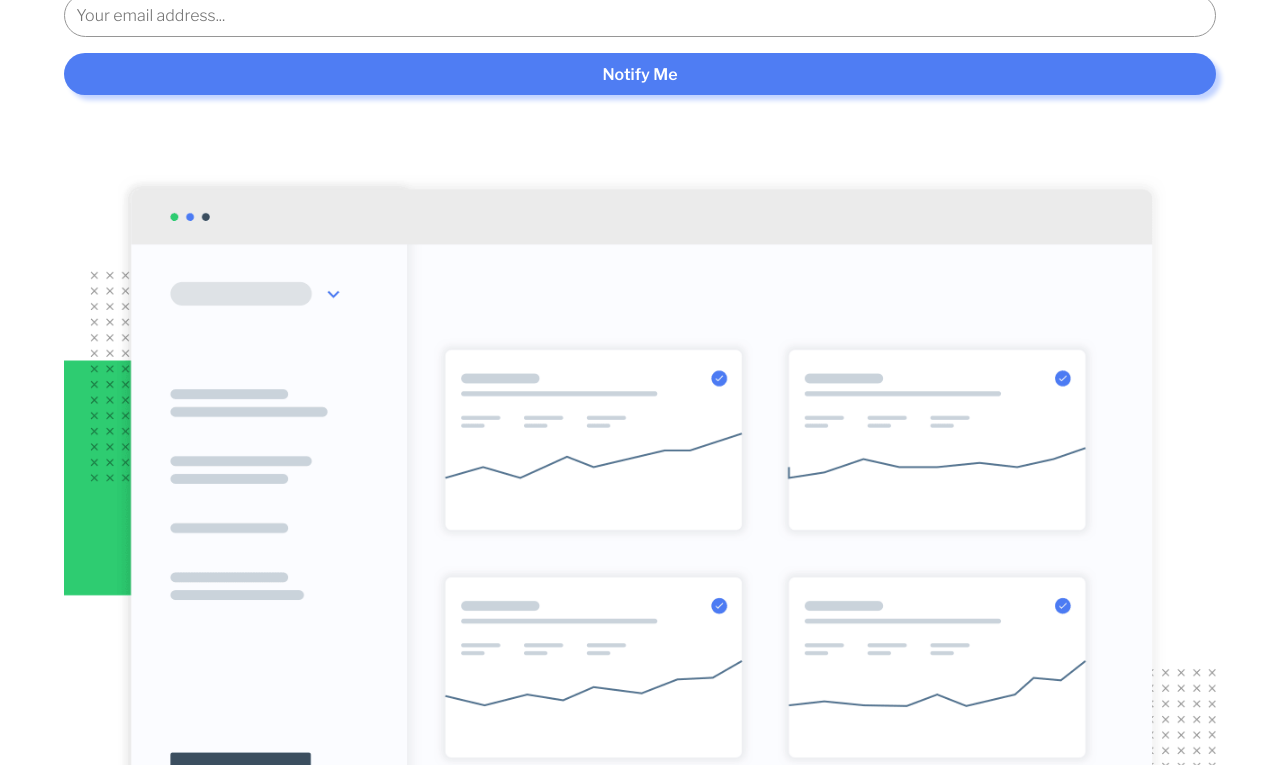
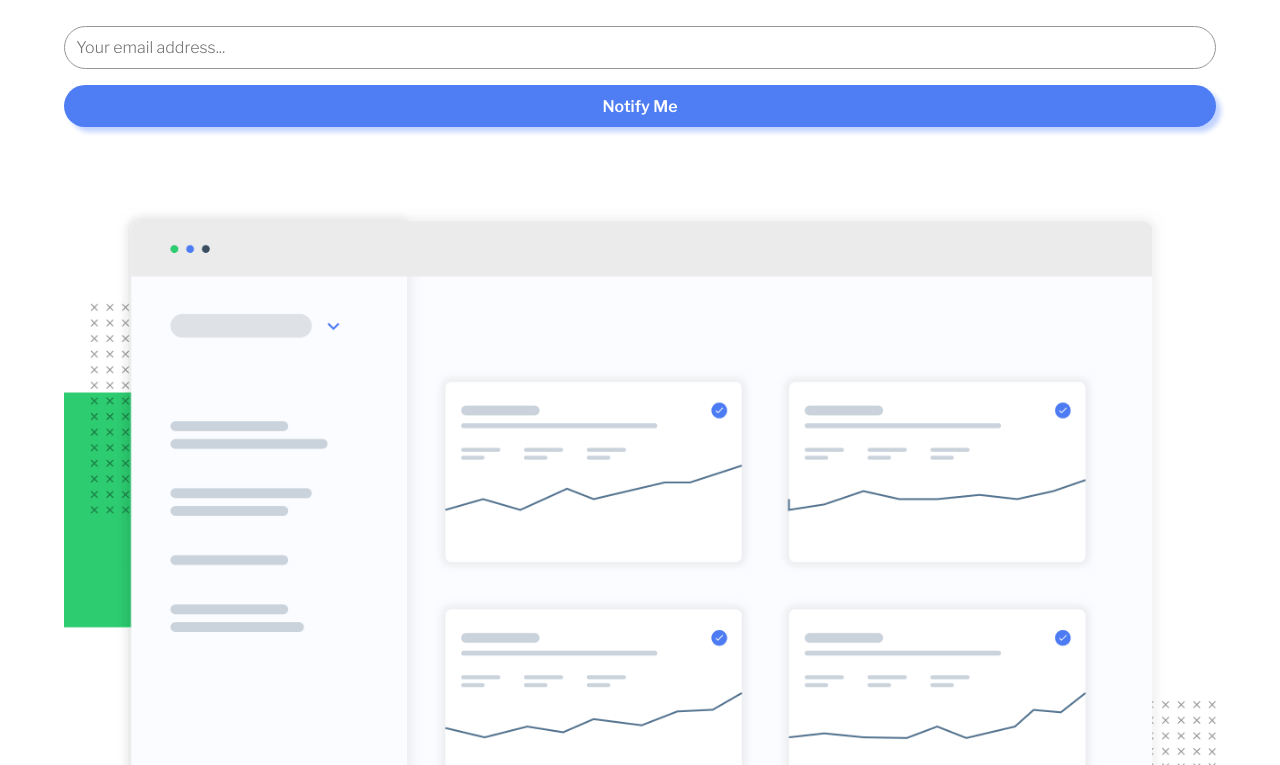
Before and after one commit to RicardoSerrano19/frontend_ping-coming-soon-page, a plain HTML site: page index.html in a window 1280 px wide. Shown: the part 188-953 px from the top of the page. Drawn offline with nearby package versions, Linux system fonts and the light colour scheme.

Commit message:
fix: add margin

```diff
--- a/style.css
+++ b/style.css
@@ -29,11 +29,11 @@ body{
 
 .container{
     max-width: 90%;
-    height: 100vh;
     display: flex;
     flex-direction: column;
     justify-content: flex-start;
     align-items: center;
+    margin: 2rem 0;
 }
 
 .container__logo{
@@ -105,6 +105,7 @@ input{
 
 .container__footer__social{
     color: var(--blue);
+    margin-bottom: 1rem;
 }
 
 ion-icon{
```
